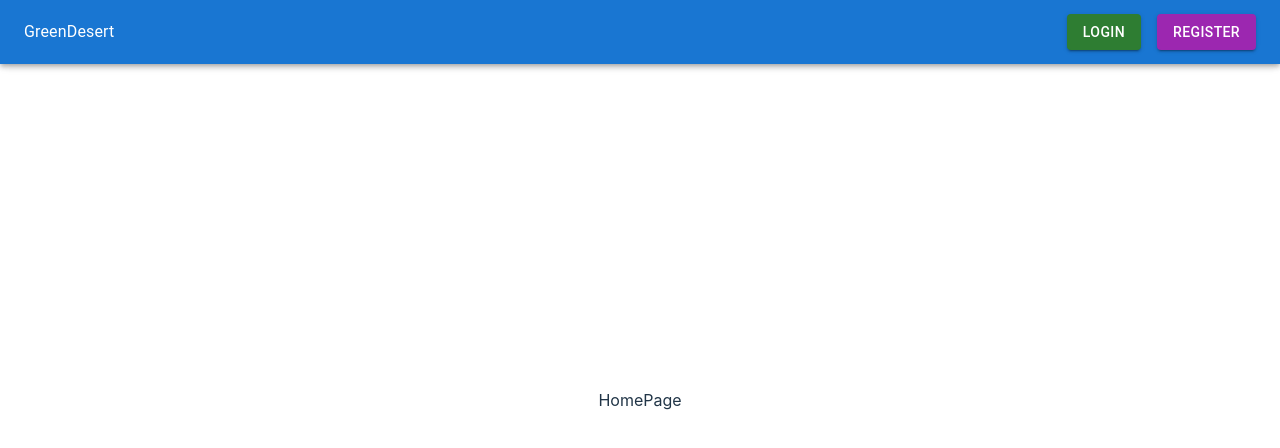
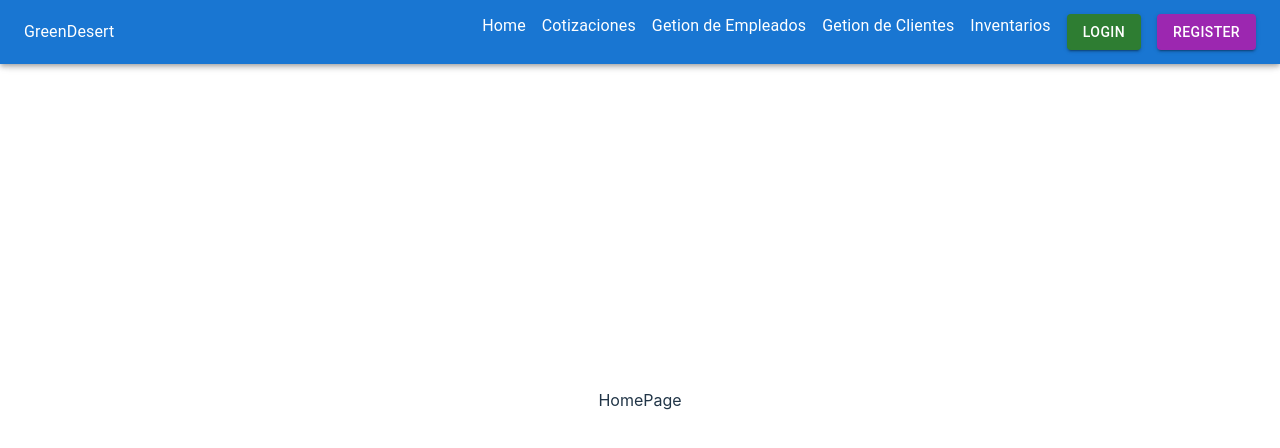
Before and after one commit to TheJulioHD/GreenDesertWebReact, a React (Vite) app: page / in a window 1280 px wide. Shown: the top 448 px of the page. Built offline with nearby package versions, Linux system fonts and the light colour scheme.

Commit message:
navbar prueba

```diff
--- a/src/Common/Navbar.tsx
+++ b/src/Common/Navbar.tsx
@@ -1,4 +1,4 @@
-import { Box } from '@mui/material'
+import { Box, MenuItem } from '@mui/material'
 import AppBar from '@mui/material/AppBar'
 import Button from '@mui/material/Button'
 import Grid from '@mui/material/Grid'
@@ -6,7 +6,11 @@ import Toolbar from '@mui/material/Toolbar'
 import Typography from '@mui/material/Typography'
 import { Stack } from '@mui/system'
 import React from 'react'
+import { Link } from 'react-router-dom'
 
+const handlelink =() =>{
+
+}
 const Navbar:React.FC<{}> = () => {
   return (
     <Box sx={{flexGrow:1}}>
@@ -18,6 +22,24 @@ const Navbar:React.FC<{}> = () => {
                     </Grid>
                     <Grid item>
                         <Stack direction='row' spacing={2}>
+
+                                <Link to='/about' style={{color:'white'}}>
+                                    <Typography > Home </Typography>
+                                </Link>
+                                <Link to='/about' style={{color:'white'}}>
+                                    <Typography > Cotizaciones </Typography>
+                                </Link>
+                                <Link to='/about' style={{color:'white'}}>
+                                    <Typography > Getion de Empleados </Typography>
+                                </Link>
+                                <Link to='/about' style={{color:'white'}}>
+                                    <Typography > Getion de Clientes </Typography>
+                                </Link>
+                                <Link to='/about' style={{color:'white'}}>
+                                    <Typography > Inventarios </Typography>
+                                </Link>
+
+
                             <Button variant='contained' color='success'> Login</Button>
                             <Button variant='contained' color='secondary'> Register</Button>
                         </Stack>
--- a/src/Router.tsx
+++ b/src/Router.tsx
@@ -7,11 +7,17 @@ const Router:React.FC<{}> =() =>{
   return (
         <Routes>
             <Route path='/' element={<RouterLayout/>}>
-                <Route path='/' element={<HomePage/>}/>
+            <Route path='/' element={<HomePage/>}/>
+                <Route path='/about' element={<About/>}/>
 
             </Route>
+
         </Routes>
   )
 }
 
+function About() {
+  return <>about</>
+}
+
 export default Router
```
